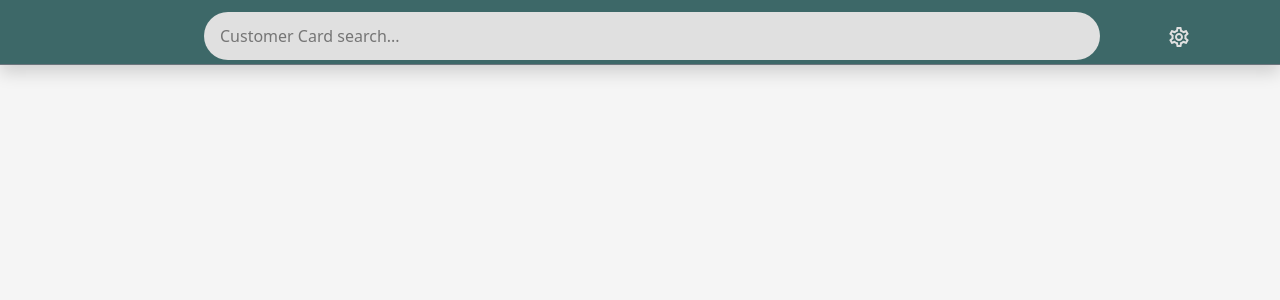
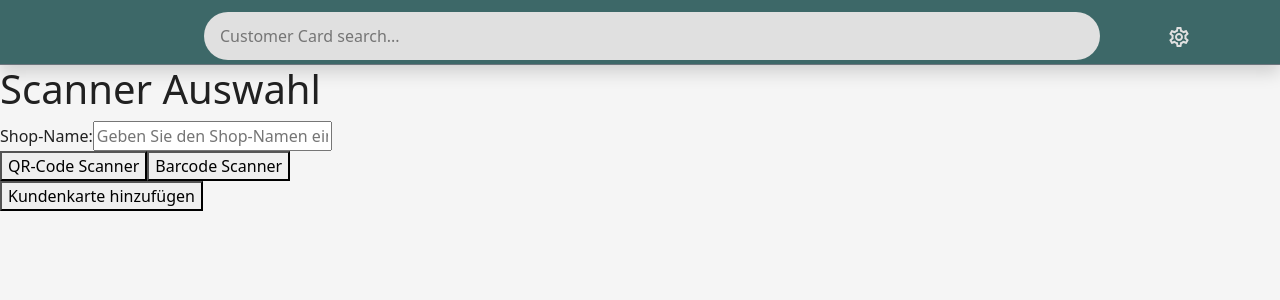
Before and after one commit to ChristianScheub/Typescript_CustomerCards, a React (Vite) app: page /newCard in a window 1280 px wide. Before the commit this address had no page. Shown: the top 300 px of the page. Built offline with nearby package versions, Linux system fonts and the light colour scheme; what @capacitor/core would draw is missing.

Commit message:
add new Card Container etc

```diff
--- a/src/App.tsx
+++ b/src/App.tsx
@@ -9,6 +9,8 @@ import "./darkModeLightMode.css";
 import "./App.css";
 import "bootstrap/dist/css/bootstrap.min.css";
 import CustomerCardContainer from "./container/CustomerCardContainer";
+import ScannerSelector from "./views/ScannerSelectorView";
+import NewCardContainer from "./container/NewCardContainer";
 
 const App: React.FC = () => {
   const [searchQuery, setSearchQuery] = useState<string>("");
@@ -31,6 +33,7 @@ const App: React.FC = () => {
             <Routes>
               <Route path="/datenschutz" element={<Datenschutz />} />
               <Route path="/impressum" element={<Impressum />} />
+              <Route path="newCard" element={<NewCardContainer />} />
 
               <Route path="/" element={<CustomerCardContainer />} />
             </Routes>
--- a/src/container/CustomerCardContainer.tsx
+++ b/src/container/CustomerCardContainer.tsx
@@ -2,11 +2,20 @@ import React, { useEffect, useState } from "react";
 import sqliteService from "../services/SQLiteService";
 import { CustomerCard } from "../services/SQLiteService/types/CustomerCard";
 import CustomerCardView from "../views/CustomerCardView";
+import Logger from "../services/Logger/logger";
+import { useNavigate } from "react-router-dom";
 
 const CustomerCardContainer: React.FC = () => {
   const [cards, setCards] = useState<CustomerCard[]>([]);
   const [isLoading, setIsLoading] = useState(true);
   const [error, setError] = useState<string | null>(null);
+  const navigate = useNavigate();
+
+
+  const openAddNewCard = () => {
+    Logger.info("NEW CARD");
+    navigate("/newCard");
+  }
 
   // Get Cards from SQL Connection
   useEffect(() => {
@@ -34,7 +43,7 @@ const CustomerCardContainer: React.FC = () => {
     return <div>{error}</div>;
   }
 
-  return <CustomerCardView cards={cards} />;
+  return <CustomerCardView cards={cards} openAddNewCard={openAddNewCard} />;
 };
 
 export default CustomerCardContainer;
--- /dev/null
+++ b/src/container/NewCardContainer.tsx
@@ -0,0 +1,65 @@
+import React, { useState } from "react";
+import NewCardView from "../views/NewCardView";
+import sqliteService from "../services/SQLiteService";
+import { CustomerCard } from "../services/SQLiteService/types/CustomerCard";
+import { CodeType } from "../services/SQLiteService/types/CodeType";
+import { BarcodeType } from "../services/CodeService/types/BarcodeTypes";
+
+const NewCardContainer: React.FC = () => {
+  const [scannerType, setScannerType] = useState<CodeType.QR_CODE | CodeType.BARCODE | CodeType.NULL >(CodeType.NULL );
+  const [scannedCode, setScannedCode] = useState<string | null>(null);
+  const [shopName, setShopName] = useState<string>("");
+
+  // Callback für beide Scanner, der den gescannten Code anzeigt
+  const handleScan = (data: string | null) => {
+    setScannedCode(data);
+  };
+
+  // Funktion zum Hinzufügen der Kundenkarte
+  const handleAddCard = async () => {
+    // Zusätzlich prüfen wir, dass scannerType nicht null ist
+    if (scannedCode && shopName && scannerType) {
+      try {
+        // Erstelle ein neues Kartenobjekt mit Omit, sodass id, createdAt und updatedAt
+        // automatisch generiert werden
+        const newCard: Omit<CustomerCard, "id" | "createdAt" | "updatedAt"> = {
+          shopName,
+          cardContent: scannedCode,
+          codeType: scannerType,
+          // Wenn Barcode ausgewählt wurde, setze das Encoding, ansonsten undefined
+          barcodeEncoding: scannerType === CodeType.BARCODE ? BarcodeType.CODE128 : undefined,
+        };
+
+        // Speichere die Karte in der Datenbank
+        const savedCard = await sqliteService.saveCard(newCard);
+        console.log("Kundenkarte gespeichert:", savedCard);
+
+        // Zurücksetzen des Zustands
+        setScannerType(CodeType.NULL);
+        setScannedCode(null);
+        setShopName("");
+
+        alert("Kundenkarte erfolgreich hinzugefügt!");
+      } catch (error) {
+        console.error("Fehler beim Speichern der Karte:", error);
+        alert("Fehler beim Speichern der Karte.");
+      }
+    } else {
+      alert("Bitte geben Sie einen Shop-Namen ein, wählen Sie einen Scanner-Typ aus und scannen Sie einen Code.");
+    }
+  };
+
+  return (
+    <NewCardView
+      scannerType={scannerType}
+      scannedCode={scannedCode}
+      shopName={shopName}
+      onSelectScanner={setScannerType}
+      onScan={handleScan}
+      onAddCard={handleAddCard}
+      onShopNameChange={setShopName}
+    />
+  );
+};
+
+export default NewCardContainer;
--- a/src/services/SQLiteService/types/CodeType.ts
+++ b/src/services/SQLiteService/types/CodeType.ts
@@ -1,4 +1,5 @@
 export enum CodeType {
     QR_CODE = "QR_CODE",
     BARCODE = "BARCODE",
+    NULL = "Null"
   }
--- a/src/ui/floatingBtn/floatingBtn.tsx
+++ b/src/ui/floatingBtn/floatingBtn.tsx
@@ -13,10 +13,11 @@ interface FloatingBtnProps {
   alignment: ButtonAlignment;
   icon: IconType;
   onClick: () => void;
+  ariaLabelledBy?: string;
 }
 
 
-const FloatingBtn: React.FC<FloatingBtnProps> = ({ alignment, icon, onClick }) => {
+const FloatingBtn: React.FC<FloatingBtnProps> = ({ alignment, icon, onClick, ariaLabelledBy }) => {
 
   let positionStyle: CSSProperties;
 
@@ -24,7 +25,7 @@ const FloatingBtn: React.FC<FloatingBtnProps> = ({ alignment, icon, onClick }) =
     case ButtonAlignment.LEFT:
       positionStyle = {
         position: "fixed",
-        bottom: "1vw",
+        bottom: "10vw",
         left: "0rem",
         transform: "translate(50%, -50%)",
         zIndex: 100,
@@ -56,12 +57,13 @@ const FloatingBtn: React.FC<FloatingBtnProps> = ({ alignment, icon, onClick }) =
         style={{
           height: "4rem",
           width: "4rem",
-          borderColor: "#9AB899",
+          borderColor: "#0a58ca",
           borderRadius: '50%',
         }}
         className="backgroundColorHighlight shadow"
         onClick={onClick}
         data-testid="floating-btn"
+        aria-labelledby={ariaLabelledBy}
       >
         {React.createElement(icon, { size: 35 })}
       </Button>
--- a/src/views/CustomerCardView.tsx
+++ b/src/views/CustomerCardView.tsx
@@ -2,12 +2,15 @@ import React from "react";
 import "./CustomerCardView.css";
 import Card from "../ui/Card/Card";
 import { CustomerCard } from "../services/SQLiteService/types/CustomerCard";
+import FloatingBtn, { ButtonAlignment } from "../ui/floatingBtn/floatingBtn";
+import { IoAddOutline } from "react-icons/io5";
 
 interface CustomerCardViewProps {
   cards: CustomerCard[];
+  openAddNewCard: () => void;
 }
 
-const CustomerCardView: React.FC<CustomerCardViewProps> = ({ cards }) => {
+const CustomerCardView: React.FC<CustomerCardViewProps> = ({ cards,openAddNewCard }) => {
   return (
     <div className="customer-card-view">
       <h1>Meine Kundenkarten</h1>
@@ -22,6 +25,12 @@ const CustomerCardView: React.FC<CustomerCardViewProps> = ({ cards }) => {
           </Card>
         ))}
       </div>
+      <FloatingBtn
+        alignment={ButtonAlignment.RIGHT}
+        icon={IoAddOutline}
+        onClick={openAddNewCard}
+        ariaLabelledBy="Legal Notes Button"
+      />
     </div>
   );
 };
--- /dev/null
+++ b/src/views/NewCardView.tsx
@@ -0,0 +1,68 @@
+import React from "react";
+import { QRScanner } from "../ui/QRScanner";
+import { BarcodeScanner } from "../ui/BarcodeScanner";
+import { CodeType } from "../services/SQLiteService/types/CodeType";
+
+interface NewCardViewProps {
+  scannerType: CodeType;
+  scannedCode: string | null;
+  shopName: string;
+  onSelectScanner: (type: CodeType) => void;
+  onScan: (data: string | null) => void;
+  onAddCard: () => void;
+  onShopNameChange: (name: string) => void;
+}
+
+const NewCardView: React.FC<NewCardViewProps> = ({
+  scannerType,
+  scannedCode,
+  shopName,
+  onSelectScanner,
+  onScan,
+  onAddCard,
+  onShopNameChange,
+}) => {
+  return (
+    <div>
+      <h1>Scanner Auswahl</h1>
+
+      {/* Eingabefeld für den Shop-Namen */}
+      <div>
+        <label htmlFor="shopName">Shop-Name:</label>
+        <input
+          id="shopName"
+          type="text"
+          value={shopName}
+          onChange={(e) => onShopNameChange(e.target.value)}
+          placeholder="Geben Sie den Shop-Namen ein"
+        />
+      </div>
+
+      {/* Auswahlmöglichkeiten für den Nutzer */}
+      <div>
+        <button onClick={() => onSelectScanner(CodeType.QR_CODE)}>QR-Code Scanner</button>
+        <button onClick={() => onSelectScanner(CodeType.BARCODE)}>Barcode Scanner</button>
+      </div>
+
+      {/* Anzeigen des entsprechenden Scanners basierend auf der Auswahl */}
+      <div>
+        {scannerType === CodeType.QR_CODE && <QRScanner onScan={onScan} />}
+        {scannerType === CodeType.BARCODE && <BarcodeScanner onScan={onScan} />}
+      </div>
+
+      {/* Anzeige des gescannten Codes */}
+      <div>
+        {scannedCode && (
+          <p>Gescannt: {scannedCode}</p>
+        )}
+      </div>
+
+      {/* Button zum Hinzufügen der Kundenkarte */}
+      <div>
+        <button onClick={onAddCard}>Kundenkarte hinzufügen</button>
+      </div>
+    </div>
+  );
+};
+
+export default NewCardView;
```
